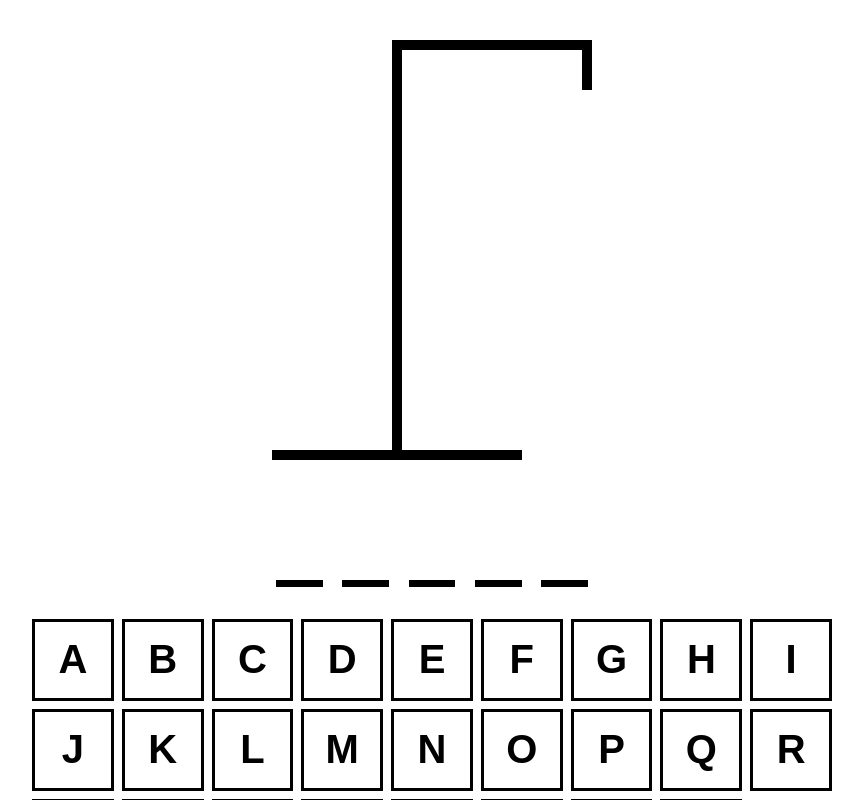
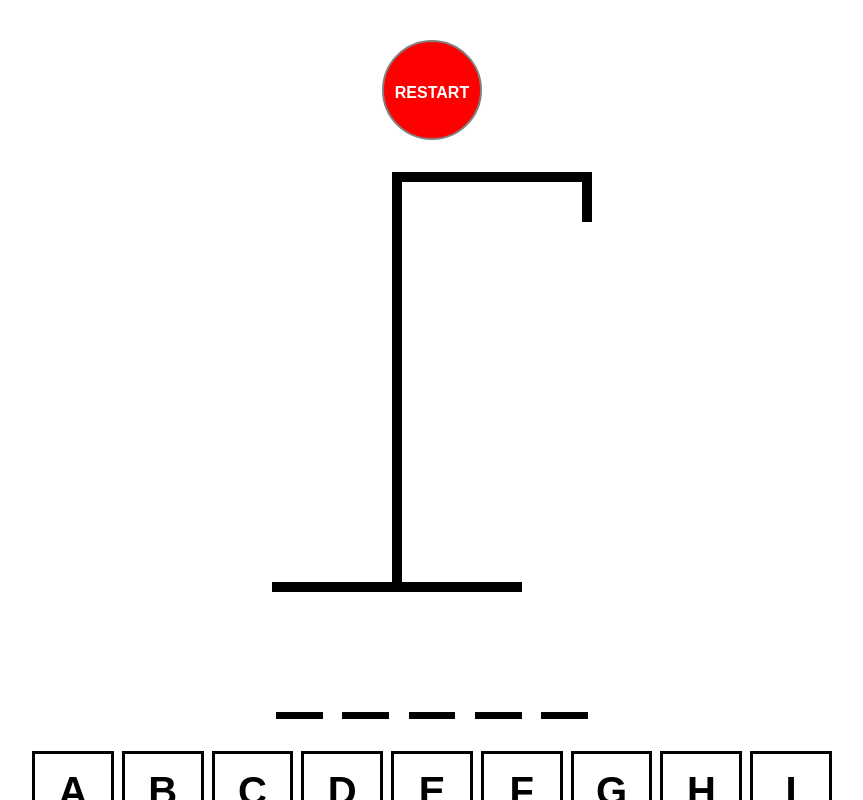
Before and after one commit to zyper16/react-ts-hangman, a React (Vite) app: page / in a window 1280 px wide. Shown: the top 800 px of the page, without its empty margins (208-1071 px from the left). Built offline with nearby package versions, Linux system fonts and the light colour scheme.

Commit message:
Improved Restart Functionality

```diff
--- a/src/App.tsx
+++ b/src/App.tsx
@@ -3,6 +3,7 @@ import { useCallback, useEffect, useState } from "react";
 import HangmanDrawing from "./components/HangmanDrawing";
 import HangmanWord from "./components/HangmanWord";
 import HangmanKeyboard from "./components/HangmanKeyboard";
+import HangmanRestartButton from "./components/HangmanRestartButton";
 import words from "./assets/wordList.json";
 
 function generateRandomWord() {
@@ -29,8 +30,7 @@ function App() {
   console.log(wordToGuess);
   console.log(wrongLetters);
 
-  //Restart Logic
-
+  //Restart Logic "Enter"
   useEffect(() => {
     const handler = (e: KeyboardEvent) => {
       const key = e.key;
@@ -43,6 +43,12 @@ function App() {
 
     return () => document.removeEventListener("keypress", handler);
   });
+
+  // Restart logic - button
+  const handleRestartButton = useCallback(() => {
+    setWordToGuess(generateRandomWord());
+    setGuessedLetters([]);
+  }, []);
 
   const processKeyPress = useCallback(
     (key: string) => {
@@ -79,10 +85,11 @@ function App() {
         alignItems: "center",
       }}
     >
-      <div>
-        {isLooser ? "Congratulations! Press 'Enter' to restart." : ""}
-        {isWinner ? "Nice Try! Press 'Enter' to restart." : ""}
+      <div style={{ fontSize: "2rem", textAlign: "center" }}>
+        {isLooser ? "Congratulations! Hit 'Restart' for a new round." : ""}
+        {isWinner ? "Nice Try! Hit 'Restart' for a new round." : ""}
       </div>
+      <HangmanRestartButton handleRestartButton={handleRestartButton} />
       <HangmanDrawing wrongLettersNumber={wrongLetters.length} />
       <HangmanWord
         wordToGuess={wordToGuess}
--- /dev/null
+++ b/src/components/HangmanRestartButton.tsx
@@ -0,0 +1,15 @@
+import "./hangmanKeyboard.css";
+
+type HangmanRestartButtonProps = {
+  handleRestartButton: () => void;
+};
+
+export default function HangmanRestartButton({
+  handleRestartButton,
+}: HangmanRestartButtonProps) {
+  return (
+    <button className="restart-button" onClick={handleRestartButton}>
+      Restart
+    </button>
+  );
+}
--- a/src/components/hangmanKeyboard.css
+++ b/src/components/hangmanKeyboard.css
@@ -24,3 +24,24 @@
 .btn:focus:not(:disabled) {
   background-color: hsl(200, 100%, 75%);
 }
+
+.restart-button {
+  display: inline-block;
+  width: 100px; /* Adjust the size as needed */
+  height: 100px; /* Adjust the size as needed */
+  border-radius: 50%; /* Makes the button round */
+  border: 2px solid grey; /* Grey border */
+  background-color: red; /* Red background */
+  color: white; /* White font */
+  font-size: 16px; /* Adjust the font size as needed */
+  text-align: center;
+  line-height: 100px; /* Centers the text vertically */
+  cursor: pointer;
+  text-transform: uppercase;
+  font-weight: bold;
+}
+
+.restart-button:hover {
+  background-color: darkred;
+  /* transform: scale(1.1); */
+}
```
